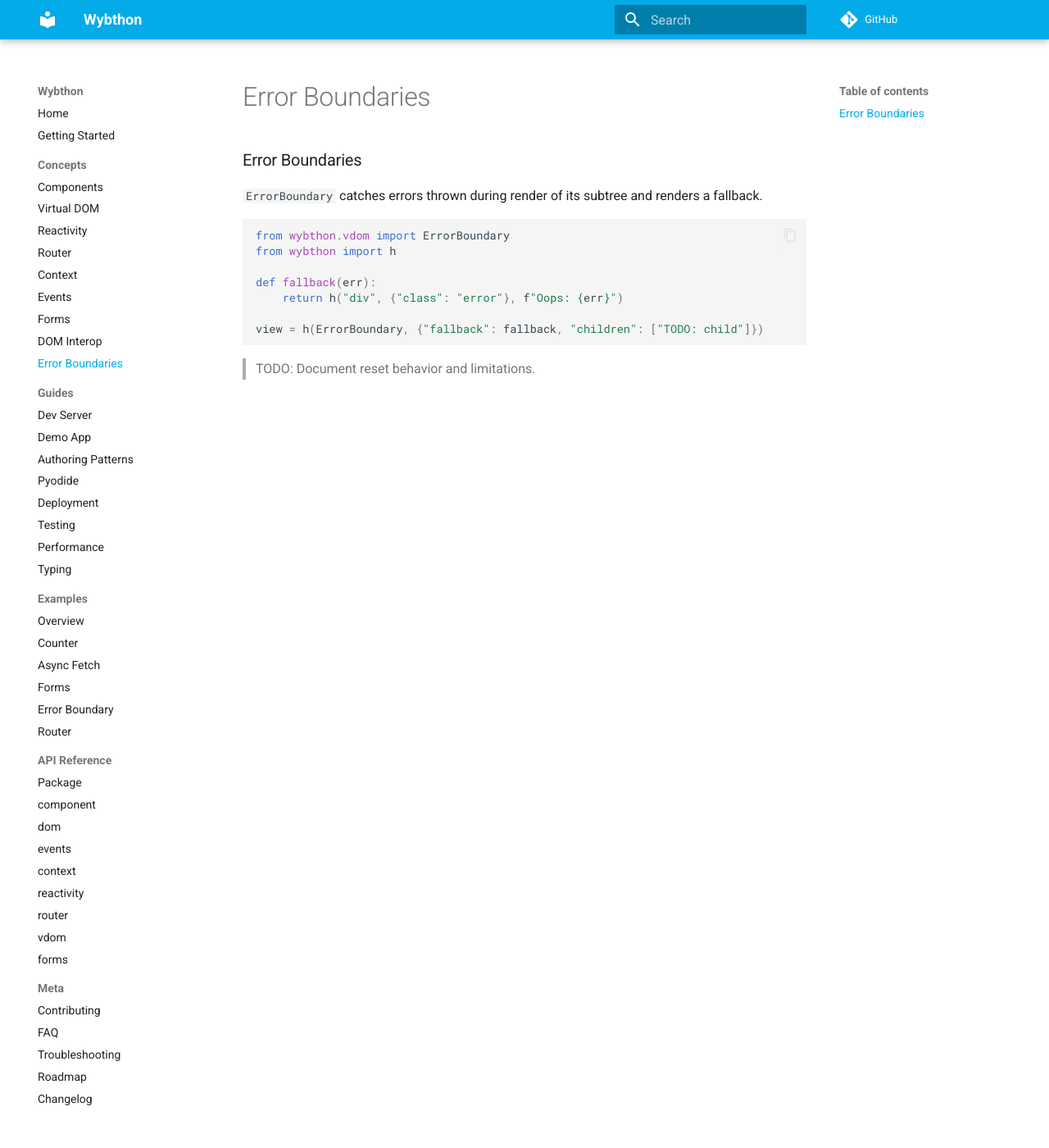
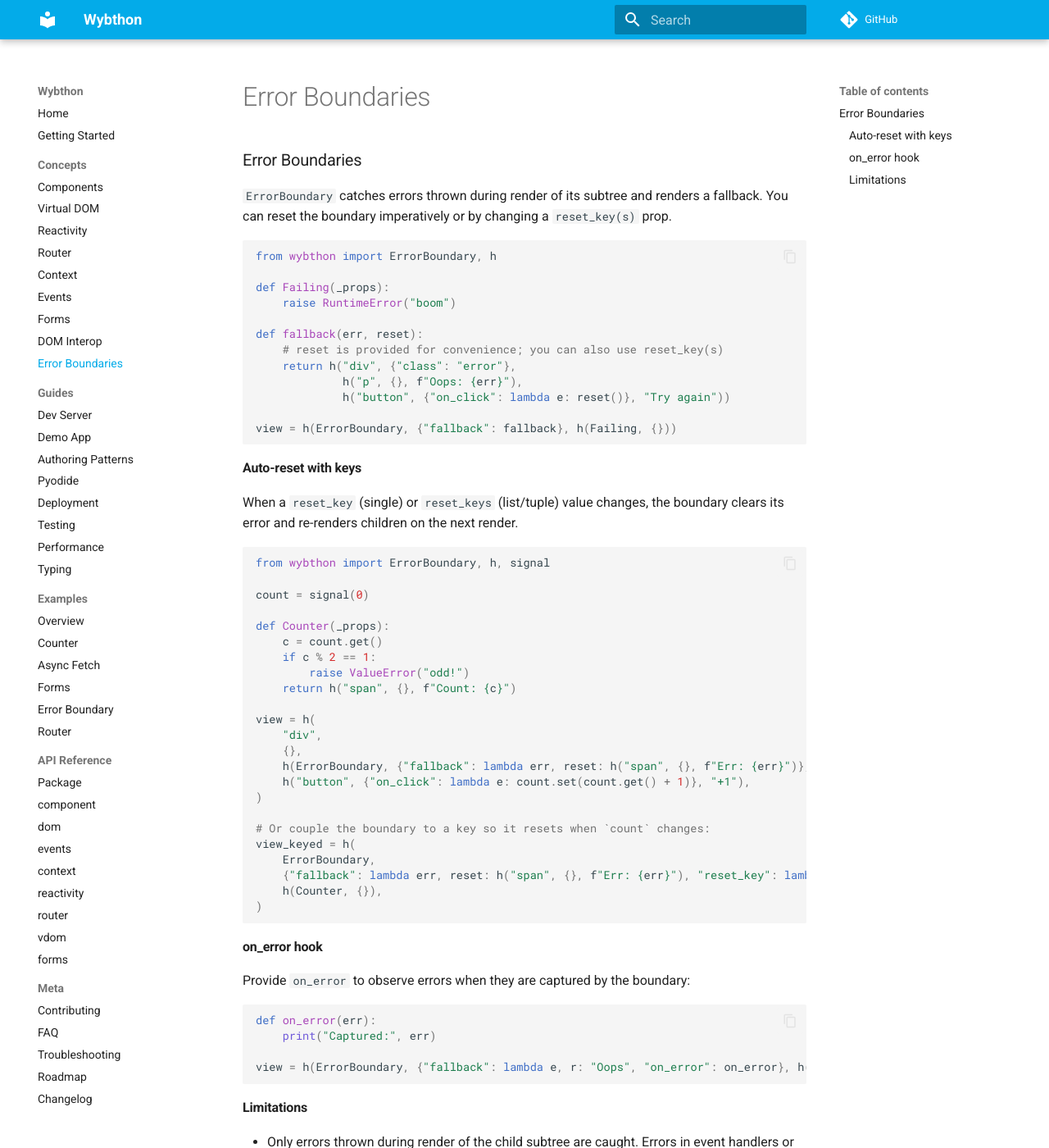
Before and after one commit to wybthon/wybthon, an MkDocs documentation site: the page built from docs/concepts/error-boundaries.md, in a window 1280 px wide and 1400 px high. Shown: the whole window at 82% size. Built offline with MkDocs 1.6.1 and Material for MkDocs 9.7.7, drawn with Linux system fonts in a browser that asks for light colours; comment, search, counter and statistics services are not loaded; some of the changed text lies outside the part shown.

Commit message:
feat(vdom): ErrorBoundary reset keys and on_error

````diff
--- a/docs/concepts/error-boundaries.md
+++ b/docs/concepts/error-boundaries.md
@@ -1,15 +1,63 @@
 ### Error Boundaries
 
-`ErrorBoundary` catches errors thrown during render of its subtree and renders a fallback.
+`ErrorBoundary` catches errors thrown during render of its subtree and renders a fallback. You can reset the boundary imperatively or by changing a `reset_key(s)` prop.
 
 ```python
-from wybthon.vdom import ErrorBoundary
-from wybthon import h
+from wybthon import ErrorBoundary, h
 
-def fallback(err):
-    return h("div", {"class": "error"}, f"Oops: {err}")
+def Failing(_props):
+    raise RuntimeError("boom")
 
-view = h(ErrorBoundary, {"fallback": fallback, "children": ["TODO: child"]})
+def fallback(err, reset):
+    # reset is provided for convenience; you can also use reset_key(s)
+    return h("div", {"class": "error"},
+             h("p", {}, f"Oops: {err}"),
+             h("button", {"on_click": lambda e: reset()}, "Try again"))
+
+view = h(ErrorBoundary, {"fallback": fallback}, h(Failing, {}))
 ```
 
-> TODO: Document reset behavior and limitations.
+#### Auto-reset with keys
+
+When a `reset_key` (single) or `reset_keys` (list/tuple) value changes, the boundary clears its error and re-renders children on the next render.
+
+```python
+from wybthon import ErrorBoundary, h, signal
+
+count = signal(0)
+
+def Counter(_props):
+    c = count.get()
+    if c % 2 == 1:
+        raise ValueError("odd!")
+    return h("span", {}, f"Count: {c}")
+
+view = h(
+    "div",
+    {},
+    h(ErrorBoundary, {"fallback": lambda err, reset: h("span", {}, f"Err: {err}")}, h(Counter, {})),
+    h("button", {"on_click": lambda e: count.set(count.get() + 1)}, "+1"),
+)
+
+# Or couple the boundary to a key so it resets when `count` changes:
+view_keyed = h(
+    ErrorBoundary,
+    {"fallback": lambda err, reset: h("span", {}, f"Err: {err}"), "reset_key": lambda: count.get()},
+    h(Counter, {}),
+)
+```
+
+#### on_error hook
+
+Provide `on_error` to observe errors when they are captured by the boundary:
+
+```python
+def on_error(err):
+    print("Captured:", err)
+
+view = h(ErrorBoundary, {"fallback": lambda e, r: "Oops", "on_error": on_error}, h(Failing, {}))
+```
+
+#### Limitations
+
+- Only errors thrown during render of the child subtree are caught. Errors in event handlers or async tasks should be handled separately.
````
Also changed, not shown: docs/api/vdom.md (+17 -0 lines), docs/examples/errors.md (+12 -9 lines), 3 other files.
